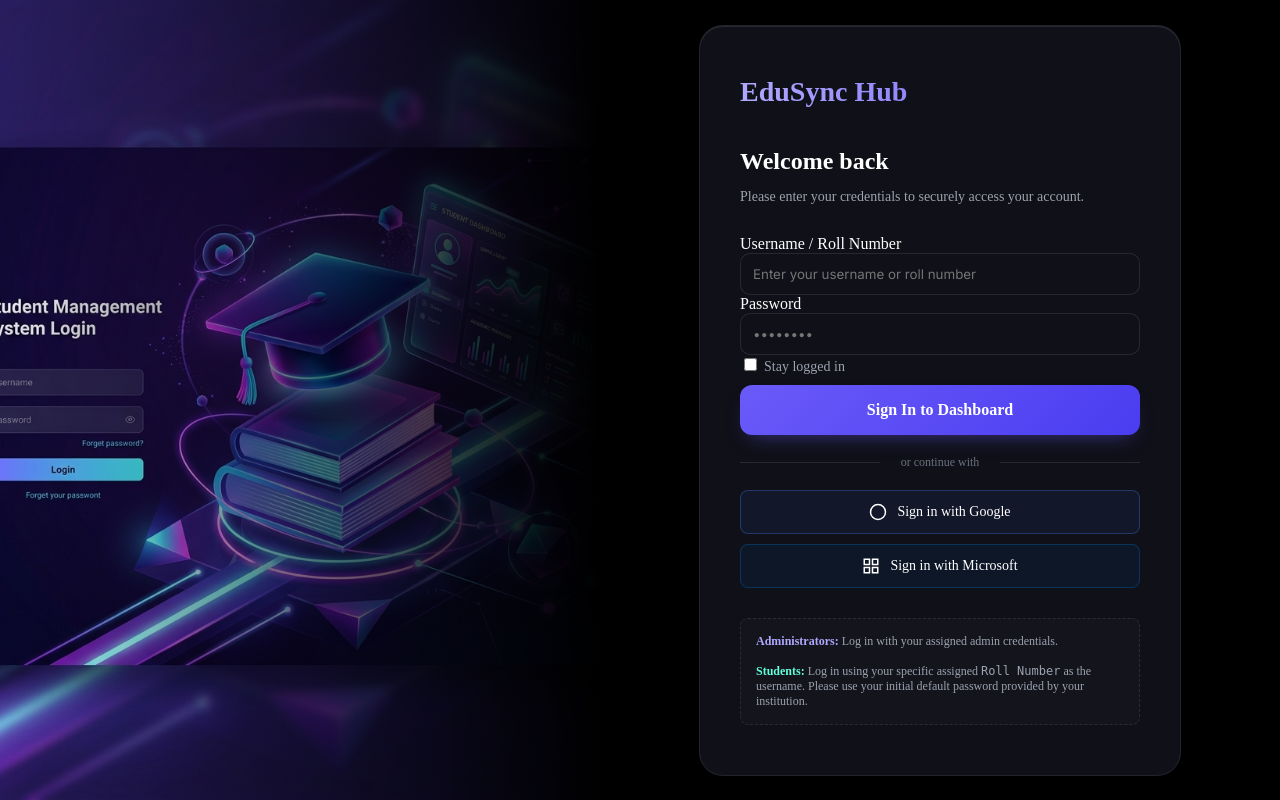
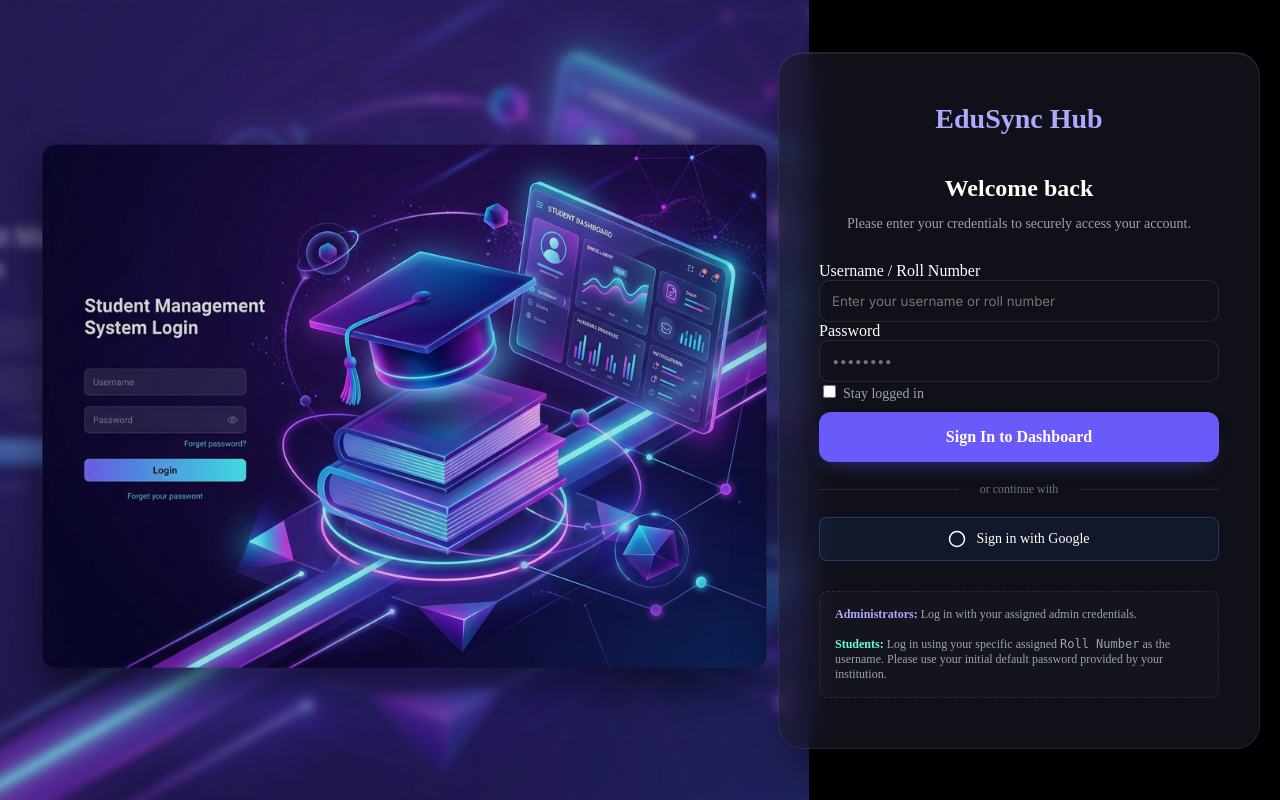
Before and after one commit to aryanchaturvedi2006-cpu/student-management-system, a Flask app: page /login in a window 1280 px wide. Run offline with Flask 2, Linux system fonts and the light colour scheme.

Commit message:
Refined login layout and removed Microsoft OAuth

```diff
--- a/app.py
+++ b/app.py
@@ -32,14 +32,6 @@
     client_kwargs={'scope': 'openid email profile'}
 )
 
-# Configure Microsoft OAuth
-microsoft = oauth.register(
-    name='microsoft',
-    client_id=os.getenv('MICROSOFT_CLIENT_ID', ''),
-    client_secret=os.getenv('MICROSOFT_CLIENT_SECRET', ''),
-    server_metadata_url='https://login.microsoftonline.com/common/v2.0/.well-known/openid-configuration',
-    client_kwargs={'scope': 'openid email profile'}
-)
 
 # ---------------- DATABASE ----------------
 def init_db():
@@ -338,73 +330,6 @@
         print(f"OAuth error: {e}")
         return redirect(url_for('login'))
 
-@app.route('/login/microsoft')
-def login_microsoft():
-    redirect_uri = url_for('authorize_microsoft', _external=True)
-    return microsoft.authorize_redirect(redirect_uri)
-
-@app.route('/authorize/microsoft')
-def authorize_microsoft():
-    try:
-        token = microsoft.authorize_access_token()
-        user_info = token.get('userinfo')
-
-        if user_info:
-            email = user_info.get('email')
-            name = user_info.get('name', email.split('@')[0])
-            picture = user_info.get('picture', '')
-            provider_id = user_info.get('id')
-
-            conn = sqlite3.connect('students.db')
-            cursor = conn.cursor()
-
-            # Check if user exists
-            cursor.execute("SELECT id, user_type FROM oauth_users WHERE provider=? AND provider_id=?", ('microsoft', provider_id))
-            oauth_user = oauth_user = cursor.fetchone()
-
-            if not oauth_user:
-                # Create new OAuth user
-                created_at = datetime.now().strftime("%Y-%m-%d %H:%M:%S")
-                cursor.execute('''
-                    INSERT INTO oauth_users (provider, provider_id, email, name, profile_pic, user_type, created_at)
-                    VALUES (?, ?, ?, ?, ?, ?, ?)
-                ''', ('microsoft', provider_id, email, name, picture, 'student', created_at))
-                conn.commit()
-                user_type = 'student'
-                oauth_user_id = cursor.lastrowid
-            else:
-                oauth_user_id, user_type = oauth_user
-
-            # Link to student profile
-            if user_type == 'student':
-                cursor.execute("SELECT id FROM students WHERE email=?", (email,))
-                student_record = cursor.fetchone()
-                if student_record:
-                    session['student_id'] = student_record[0]
-                else:
-                    # Create a blank student profile for the new OAuth user
-                    student_pwd_hash = generate_password_hash('oauth_login_only')
-                    cursor.execute("INSERT INTO students (name, email, roll, password) VALUES (?, ?, ?, ?)", (name, email, f"OAUTH-{str(provider_id)[:6]}", student_pwd_hash))
-                    conn.commit()
-                    session['student_id'] = cursor.lastrowid
-
-            conn.close()
-
-            # Set session
-            session['user'] = name
-            session['email'] = email
-            session['oauth_user_id'] = oauth_user_id
-            session['role'] = user_type
-            session['oauth_provider'] = 'microsoft'
-
-            # Redirect based on user type
-            if user_type == 'admin':
-                return redirect(url_for('home'))
-            else:
-                return redirect(url_for('student_dashboard'))
-    except Exception as e:
-        print(f"OAuth error: {e}")
-        return redirect(url_for('login'))
 
 # -------- END OAUTH ROUTES --------
 
--- a/static/style.css
+++ b/static/style.css
@@ -18,8 +18,7 @@
     width: 100%;
     height: 100%;
     display: flex;
-    background: radial-gradient(circle at top right, rgba(106, 90, 249, 0.15) 0%, rgba(10, 11, 16, 1) 50%),
-        radial-gradient(circle at bottom left, rgba(74, 61, 240, 0.1) 0%, rgba(10, 11, 16, 1) 50%);
+    background-color: #0a0b10;
 }
 
 .login-illustration-section {
@@ -38,7 +37,7 @@
     left: 0;
     width: 100%;
     padding: 60px;
-    background: linear-gradient(to top, rgba(10, 11, 16, 0.95) 0%, rgba(10, 11, 16, 0) 100%);
+    background: rgba(10, 11, 16, 0.8);
     box-sizing: border-box;
     text-align: left;
 }
@@ -47,10 +46,7 @@
     font-size: 38px;
     font-weight: 700;
     margin: 0;
-    background: linear-gradient(90deg, #b0a8fe, #6a5af9);
-    background-clip: text;
-    -webkit-background-clip: text;
-    -webkit-text-fill-color: transparent;
+    color: #b0a8fe;
     letter-spacing: -0.5px;
 }
 
@@ -185,7 +181,7 @@
 .premium-login-btn,
 .premium-btn {
     width: 100%;
-    background: linear-gradient(135deg, #6a5af9 0%, #4a3df0 100%);
+    background: #6a5af9;
     color: white;
     border: none;
     border-radius: 12px;
@@ -231,8 +227,7 @@
     display: flex;
     width: 100%;
     height: 100vh;
-    background: radial-gradient(circle at top right, rgba(106, 90, 249, 0.1) 0%, transparent 40%),
-        radial-gradient(circle at bottom left, rgba(74, 61, 240, 0.05) 0%, transparent 40%);
+    background-color: #030409;
 }
 
 .sidebar {
@@ -363,7 +358,7 @@
     width: 40px;
     height: 40px;
     border-radius: 50%;
-    background: linear-gradient(135deg, #6a5af9, #4a3df0);
+    background: #6a5af9;
     display: flex;
     align-items: center;
     justify-content: center;
--- a/templates/login.html
+++ b/templates/login.html
@@ -26,18 +26,18 @@
         }
 
         .login-form-side {
-            flex: 1;
+            flex: 0.8; /* Reduced size to emphasize the image side */
             display: flex;
             flex-direction: column;
             justify-content: center;
-            align-items: center;
-            padding: 40px;
+            align-items: flex-end;
+            padding: 40px 20px 40px 20px; /* Minimized padding to remove "any kind of space" */
             position: relative;
             z-index: 10;
         }
 
         .login-illustration-side {
-            flex: 1;
+            flex: 1.5; /* Increased size for the illustration */
             position: relative;
             display: none;
         }
@@ -63,22 +63,22 @@
             font-size: 28px;
             font-weight: 700;
             margin-bottom: 40px;
-            background: linear-gradient(90deg, #b0a8fe, #6a5af9);
-            background-clip: text;
-            -webkit-background-clip: text;
-            -webkit-text-fill-color: transparent;
+            color: #b0a8fe; /* Solid brand color instead of gradient */
+            text-align: center;
         }
 
         .welcome-text {
             font-size: 24px;
             font-weight: 600;
             margin-bottom: 10px;
+            text-align: center;
         }
 
         .sub-text {
             color: #9ca3af;
             font-size: 14px;
             margin-bottom: 30px;
+            text-align: center;
         }
 
         .auth-error {
@@ -194,7 +194,7 @@
                 alt="3D Abstract Education Dashboard Illustration" class="illustration-img"
                 onerror="this.src='https://images.unsplash.com/photo-1618005182384-a83a8bd57fbe?q=80&w=2564&auto=format&fit=crop';">
             <div
-                style="position: absolute; top:0; left:0; width:100%; height:100%; background: linear-gradient(to left, #000000, transparent);">
+                style="position: absolute; top:0; left:0; width:100%; height:100%; background: #000000; opacity: 0.1;">
             </div>
         </div>
 
@@ -231,15 +231,6 @@
                         </svg>
                         <span>Sign in with Google</span>
                     </a>
-                    <a href="/login/microsoft" class="oauth-btn microsoft-btn">
-                        <svg class="oauth-icon" viewBox="0 0 24 24" fill="none" stroke="currentColor" stroke-width="2">
-                            <rect x="3" y="3" width="7" height="7"></rect>
-                            <rect x="14" y="3" width="7" height="7"></rect>
-                            <rect x="3" y="14" width="7" height="7"></rect>
-                            <rect x="14" y="14" width="7" height="7"></rect>
-                        </svg>
-                        <span>Sign in with Microsoft</span>
-                    </a>
                 </div>
 
                 <div class="role-hint">
```
